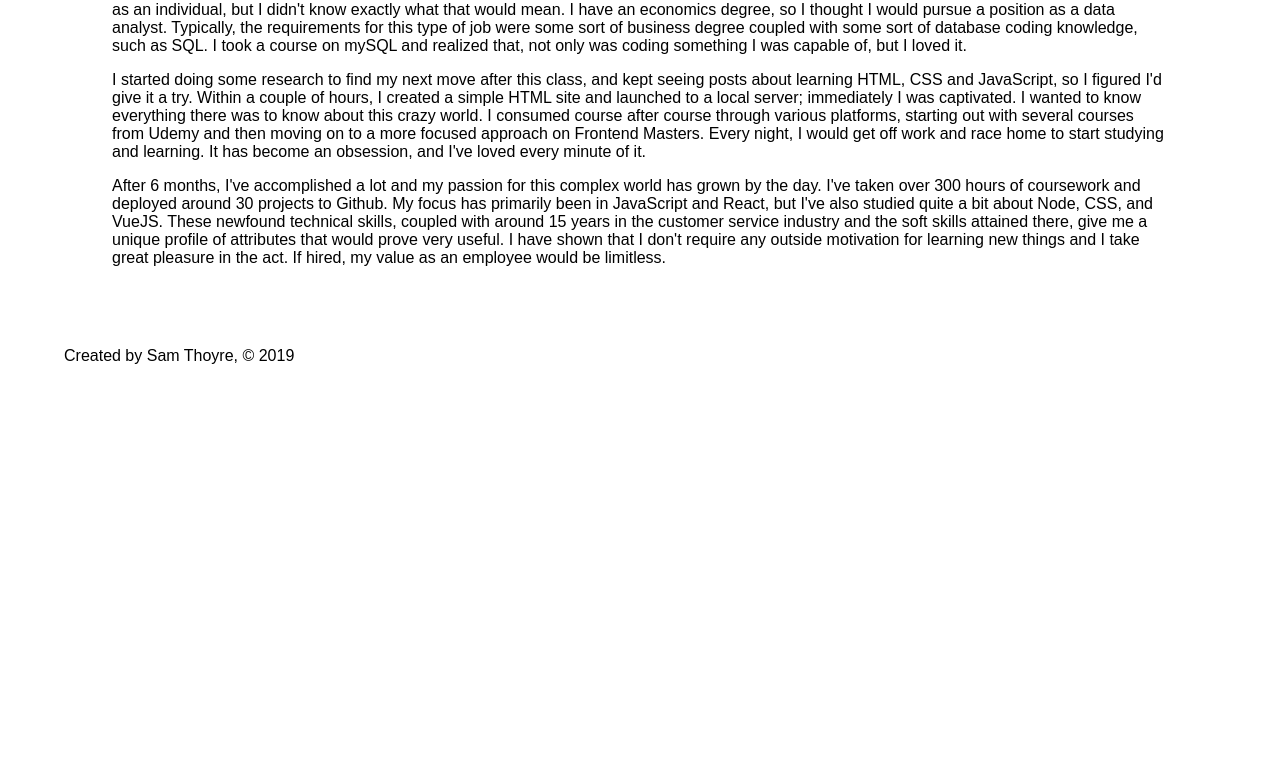
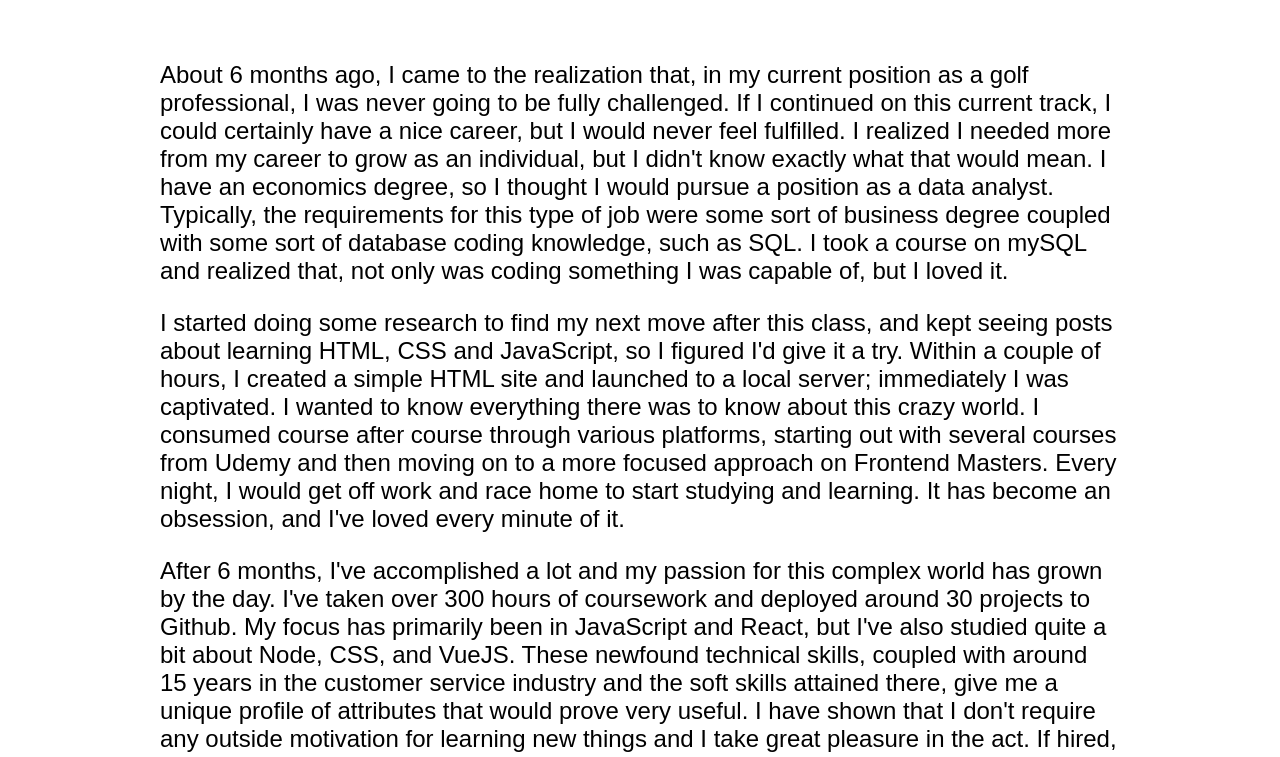
Before and after one commit to thorski1/New-Gatsby-Progress-Blog, a Gatsby site: page /about in a window 1280 px wide. Shown: the part 480-1237 px from the top of the page. Before the commit the page ends 885 px from the top, so only its background shows below. Built offline with nearby package versions, Linux system fonts and the light colour scheme; Gatsby itself is replaced by a stand-in of ours.

Commit message:
change styling of all pages, change img to fixed instead of fluid

```diff
--- a/gatsby-config.js
+++ b/gatsby-config.js
@@ -25,6 +25,7 @@ module.exports = {
     {
       resolve: `gatsby-source-filesystem`,
       options: {
+        name: "images",
         path: `${__dirname}/src/images/`,
       },
     },
--- a/src/components/layout.js
+++ b/src/components/layout.js
@@ -8,7 +8,7 @@ const Layout = props => {
     <div className={layoutStyles.container}>
       <div className={layoutStyles.content}>
         <Header />
-        <div className={layoutStyles.page}>{props.children}</div>
+        {props.children}
       </div>
       <Footer />
     </div>
--- a/src/components/layout.module.scss
+++ b/src/components/layout.module.scss
@@ -11,7 +11,3 @@
 .content {
 	flex-grow: 1;
 }
-
-.page {
-	padding: 0 3rem;
-}
--- a/src/pages/about.js
+++ b/src/pages/about.js
@@ -3,51 +3,54 @@ import React from "react"
 import Layout from "../components/layout"
 import Head from "../components/head"
 
+import aboutStyles from '../styles/about.module.scss'
 
 const AboutPage = () => {
 	return (
     <Layout>
       <Head pageTitle="About Me" />
-      <h1>About Me!</h1>
-      <p>
-        About 6 months ago, I came to the realization that, in my current
-        position as a golf professional, I was never going to be fully
-        challenged. If I continued on this current track, I could certainly have
-        a nice career, but I would never feel fulfilled. I realized I needed
-        more from my career to grow as an individual, but I didn't know exactly
-        what that would mean. I have an economics degree, so I thought I would
-        pursue a position as a data analyst. Typically, the requirements for
-        this type of job were some sort of business degree coupled with some
-        sort of database coding knowledge, such as SQL. I took a course on mySQL
-        and realized that, not only was coding something I was capable of, but I
-        loved it.
-      </p>
+      <h1 className={aboutStyles.header}>About Me!</h1>
+      <div className={aboutStyles.content}>
+        <p className={aboutStyles.paragraph}>
+          About 6 months ago, I came to the realization that, in my current
+          position as a golf professional, I was never going to be fully
+          challenged. If I continued on this current track, I could certainly
+          have a nice career, but I would never feel fulfilled. I realized I
+          needed more from my career to grow as an individual, but I didn't know
+          exactly what that would mean. I have an economics degree, so I thought
+          I would pursue a position as a data analyst. Typically, the
+          requirements for this type of job were some sort of business degree
+          coupled with some sort of database coding knowledge, such as SQL. I
+          took a course on mySQL and realized that, not only was coding
+          something I was capable of, but I loved it.
+        </p>
 
-      <p>
-        I started doing some research to find my next move after this class, and
-        kept seeing posts about learning HTML, CSS and JavaScript, so I figured
-        I'd give it a try. Within a couple of hours, I created a simple HTML
-        site and launched to a local server; immediately I was captivated. I
-        wanted to know everything there was to know about this crazy world. I
-        consumed course after course through various platforms, starting out
-        with several courses from Udemy and then moving on to a more focused
-        approach on Frontend Masters. Every night, I would get off work and race
-        home to start studying and learning. It has become an obsession, and
-        I've loved every minute of it.
-      </p>
+        <p className={aboutStyles.paragraph}>
+          I started doing some research to find my next move after this class,
+          and kept seeing posts about learning HTML, CSS and JavaScript, so I
+          figured I'd give it a try. Within a couple of hours, I created a
+          simple HTML site and launched to a local server; immediately I was
+          captivated. I wanted to know everything there was to know about this
+          crazy world. I consumed course after course through various platforms,
+          starting out with several courses from Udemy and then moving on to a
+          more focused approach on Frontend Masters. Every night, I would get
+          off work and race home to start studying and learning. It has become
+          an obsession, and I've loved every minute of it.
+        </p>
 
-      <p>
-        After 6 months, I've accomplished a lot and my passion for this complex
-        world has grown by the day. I've taken over 300 hours of coursework and
-        deployed around 30 projects to Github. My focus has primarily been in
-        JavaScript and React, but I've also studied quite a bit about Node, CSS,
-        and VueJS. These newfound technical skills, coupled with around 15 years
-        in the customer service industry and the soft skills attained there,
-        give me a unique profile of attributes that would prove very useful. I
-        have shown that I don't require any outside motivation for learning new
-        things and I take great pleasure in the act. If hired, my value as an
-        employee would be limitless.
-      </p>
+        <p className={aboutStyles.paragraph}>
+          After 6 months, I've accomplished a lot and my passion for this
+          complex world has grown by the day. I've taken over 300 hours of
+          coursework and deployed around 30 projects to Github. My focus has
+          primarily been in JavaScript and React, but I've also studied quite a
+          bit about Node, CSS, and VueJS. These newfound technical skills,
+          coupled with around 15 years in the customer service industry and the
+          soft skills attained there, give me a unique profile of attributes
+          that would prove very useful. I have shown that I don't require any
+          outside motivation for learning new things and I take great pleasure
+          in the act. If hired, my value as an employee would be limitless.
+        </p>
+      </div>
     </Layout>
   )
 }
--- a/src/pages/blog.js
+++ b/src/pages/blog.js
@@ -1,7 +1,7 @@
 import React from "react"
 import { graphql, useStaticQuery, Link } from "gatsby"
 
-import blogStyles from "./blog.module.scss"
+import blogStyles from "../styles/blog.module.scss"
 import Layout from "../components/layout"
 import Head from "../components/head"
 
--- /dev/null
+++ b/src/styles/about.module.scss
@@ -0,0 +1,12 @@
+.header {
+    text-align: center;
+    font-size: 3rem;
+}
+
+.content {
+    padding: 2rem 6rem;
+}
+
+.paragraph {
+    font-size: 1.5rem;
+}
--- /dev/null
+++ b/src/styles/contact.module.scss
@@ -0,0 +1,29 @@
+.header {
+  padding: 15px;
+}
+
+.container {
+  display: flex;
+  flex-direction: row;
+  flex-wrap: wrap;
+}
+
+.info {
+  padding-left: 30px;
+}
+
+.info-type {
+  color: rgb(37, 37, 126);
+  font-weight: 900;
+  font-size: 2rem;
+}
+
+a {
+  text-decoration: none;
+  color: rgb(90, 73, 73);
+}
+
+.img {
+  border-radius: 8px;
+  border: 10px solid #eee;
+}
--- a/src/pages/index.module.scss
+++ b/src/styles/index.module.scss
@@ -1,3 +1,9 @@
+.container {
+    display: flex;
+    flex-direction: column;
+    align-items: center;
+}
+
 .header {
     color: rgb(75, 68, 68);
     text-align: center;
@@ -9,9 +15,6 @@
 }
 
 .img {
-    width: 80vw;
-    height: 40vh;
     border-radius: 8px;
     border: 10px solid #ddd;
-    text-align: center;
 }
--- a/src/templates/blog.js
+++ b/src/templates/blog.js
@@ -23,7 +23,9 @@ const Blog = props => {
       "embedded-asset-block": node => {
         const alt = node.data.target.fields.title["en-US"]
         const url = node.data.target.fields.file["en-US"].url
-        return <img style={{width: "80vw", height: "60vh"}} alt={alt} src={url} />
+        return (
+          <img style={{ width: "80vw", height: "60vh" }} alt={alt} src={url} />
+        )
       },
     },
   }
@@ -36,7 +38,6 @@ const Blog = props => {
       <p>{publishedDate}</p>
 
       {documentToReactComponents(json, options)}
-
     </Layout>
   )
 }
```
Also changed, not shown: src/pages/contact.js (+23 -5 lines), src/pages/contact.module.scss (deleted, +0 -19 lines), src/pages/index.js (+25 -12 lines), src/styles/blog.module.scss (renamed from src/pages/blog.module.scss).
